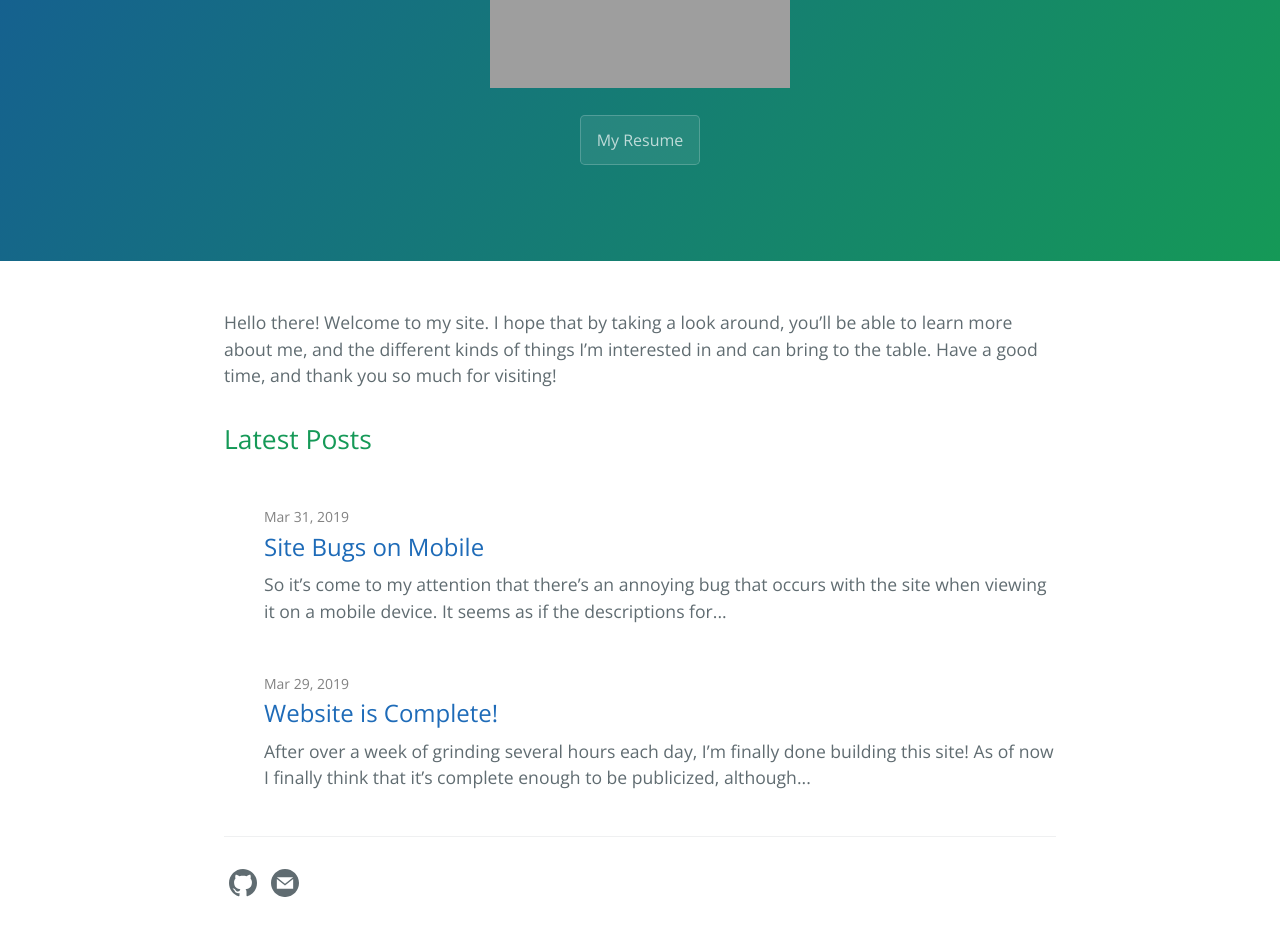
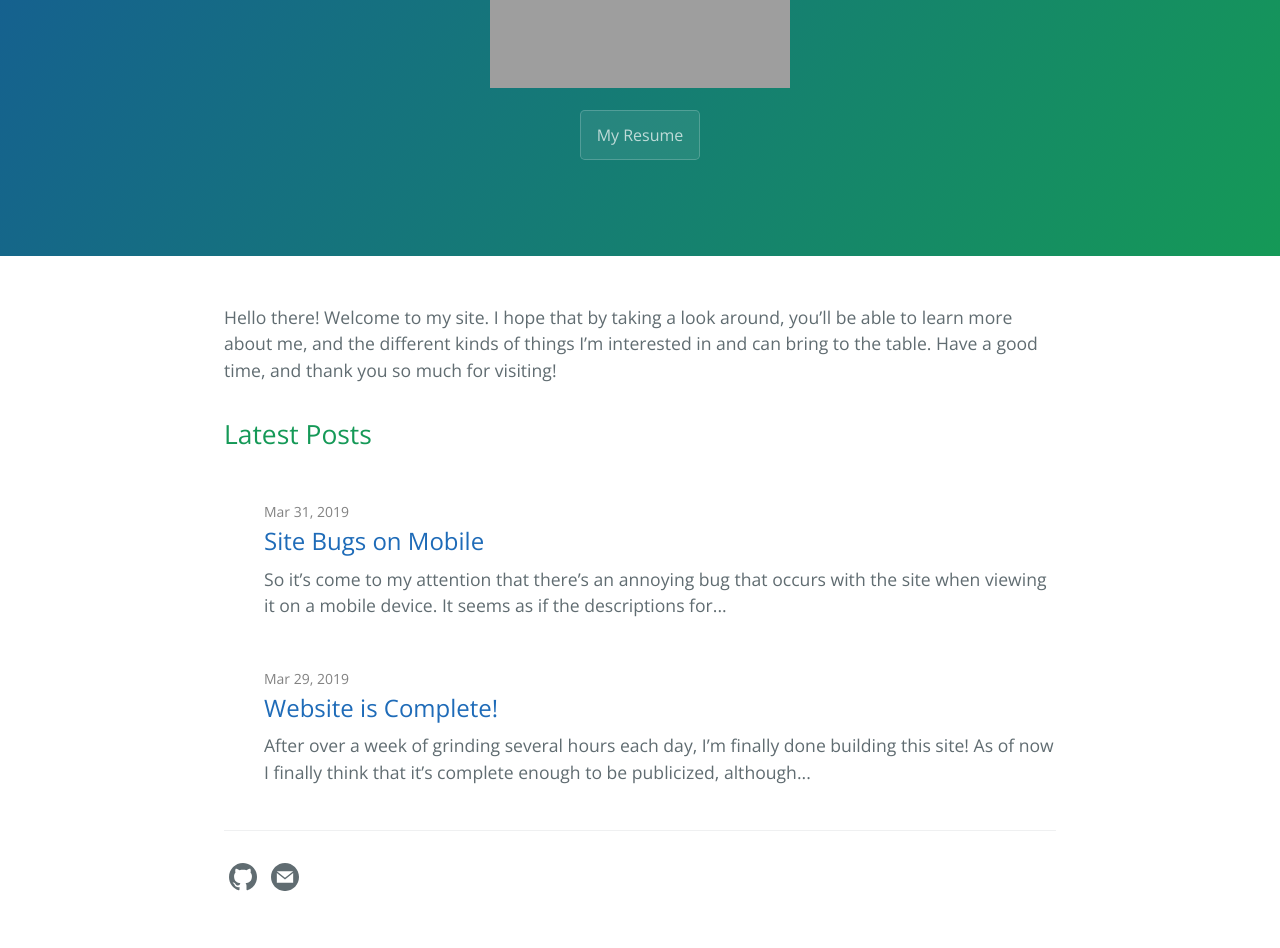
Before and after one commit to spencerericfong/spencerericfong.github.io, a Jekyll site: the page built from index.md, in a window 1280 px wide. Shown: the part 505-1453 px from the top of the page. Built offline with Jekyll 4.4.1, drawn with Linux system fonts in a browser that asks for light colours; grey boxes are pictures that could not be loaded.

Commit message:
decreased profile pic bottom margin

```diff
--- a/assets/css/additional.css
+++ b/assets/css/additional.css
@@ -1,3 +1,3 @@
 .profile {
-  margin-bottom: 2%;
+  margin-bottom: 1.5%;
 }
```
